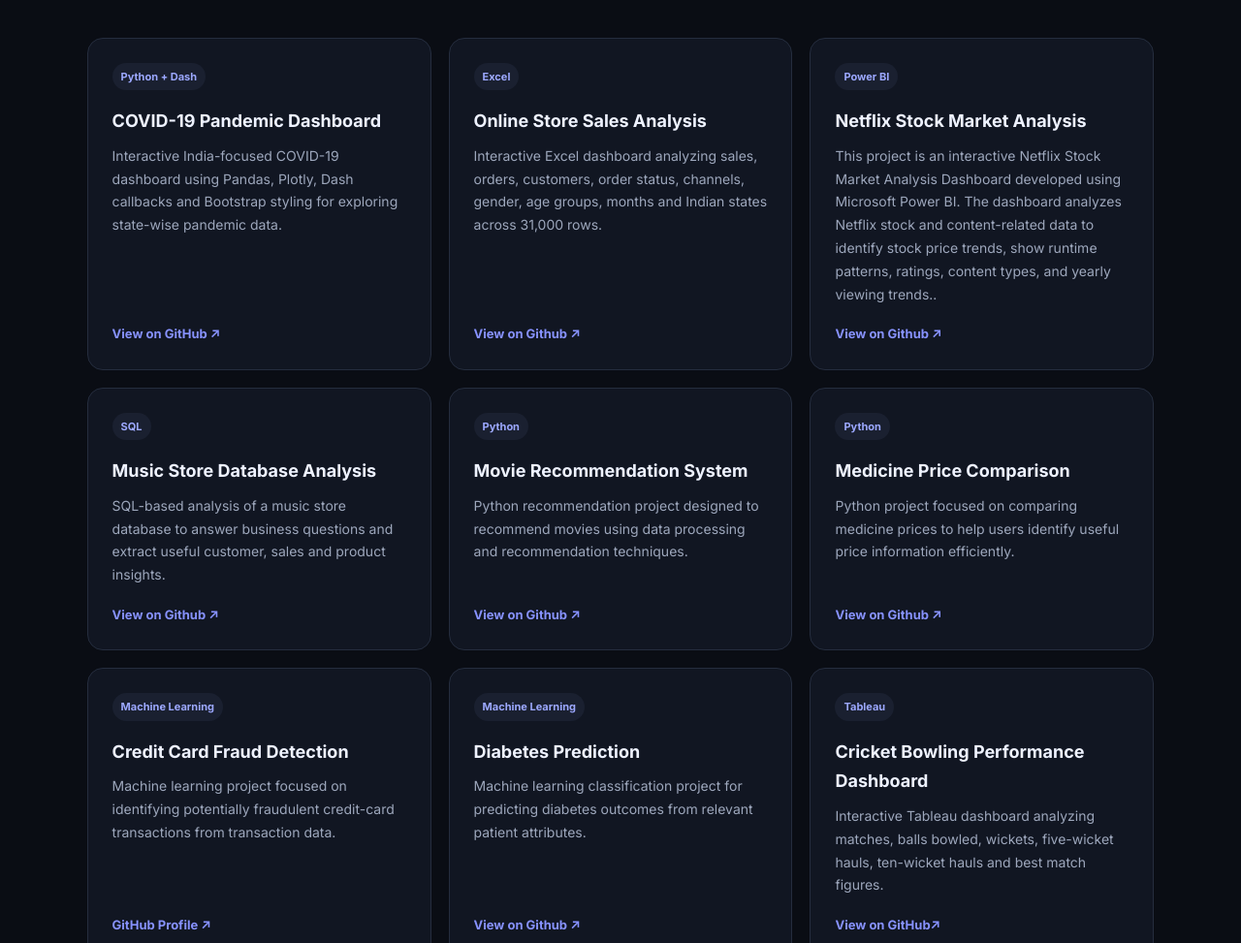
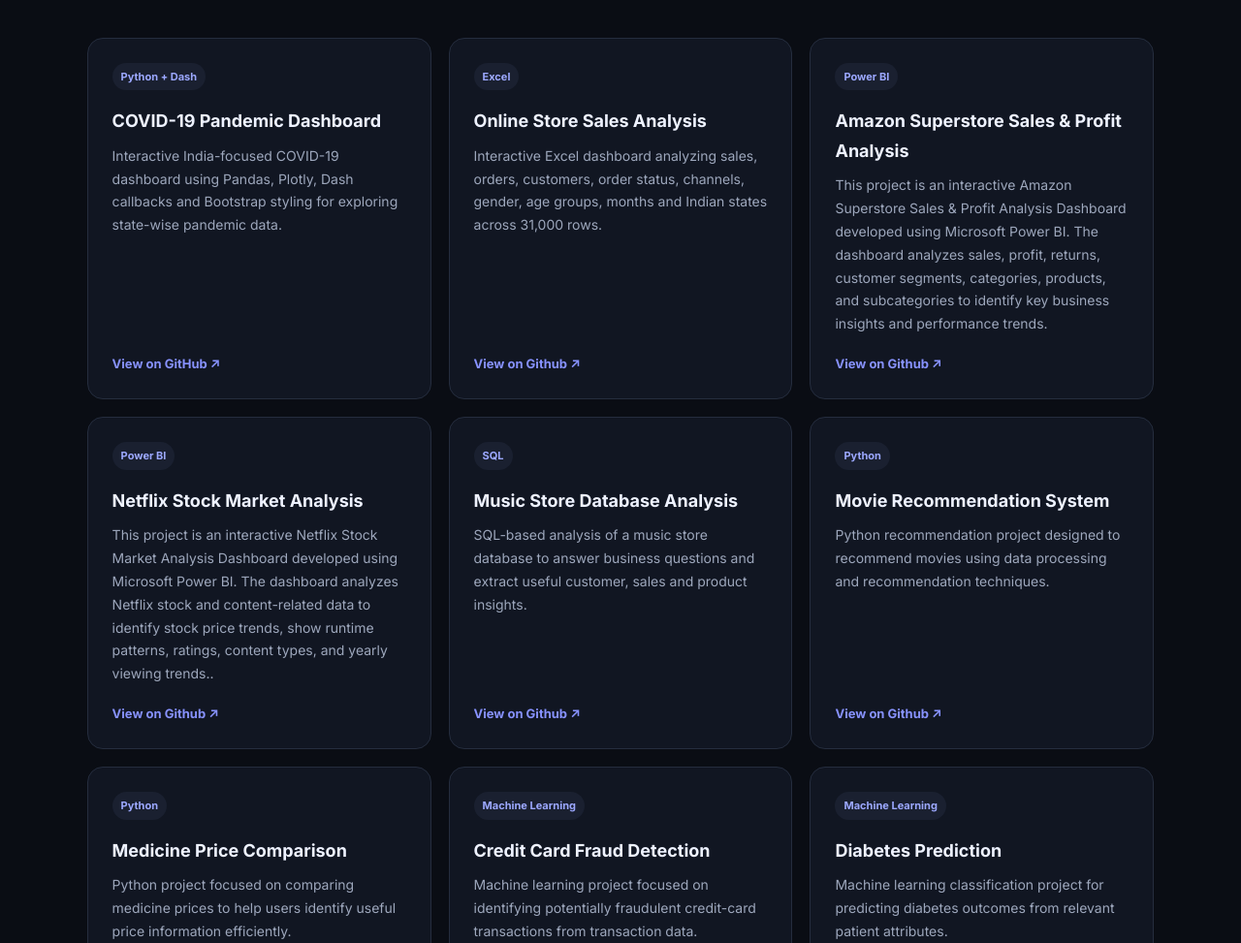
Before and after one commit to deepakydv-95/deepakydv-95.github.io, a plain HTML site: page index.html in a window 1280 px wide. Shown: the part 2057-3030 px from the top of the page at 97% size. Drawn offline with Linux system fonts and the light colour scheme.

Commit message:
Update index.html

```diff
--- a/index.html
+++ b/index.html
@@ -79,6 +79,12 @@
        <a href="https://github.com/deepakydv-95/Online-Store-Sales-Analysis" target="_blank" rel="noopener">View on Github ↗</a>
         </article>
         <article class="project">
+           <span class="tag">Power BI</span>
+           <h3>Amazon Superstore Sales & Profit Analysis</h3>
+           <p>This project is an interactive Amazon Superstore Sales & Profit Analysis Dashboard developed using Microsoft Power BI. The dashboard analyzes sales, profit, returns, customer segments, categories, products, and subcategories to identify key business insights and performance trends.</p>
+           <a href="https://github.com/deepakydv-95/Amazon-Superstore-Sales-Profit-Analysis" target="_blank" rel="noopener">View on Github ↗</a>
+        </article>
+        <article class="project">
           <span class="tag">Power BI</span><h3>Netflix Stock Market Analysis</h3>
           <p>This project is an interactive Netflix Stock Market Analysis Dashboard developed using Microsoft Power BI. The dashboard analyzes Netflix stock and content-related data to identify stock price trends, show runtime patterns, ratings, content types, and yearly viewing trends..</p>
          <a href="https://github.com/deepakydv-95/Netflix-Stock-Market-Analysis" target="_blank" rel="noopener">View on Github ↗</a>
```
